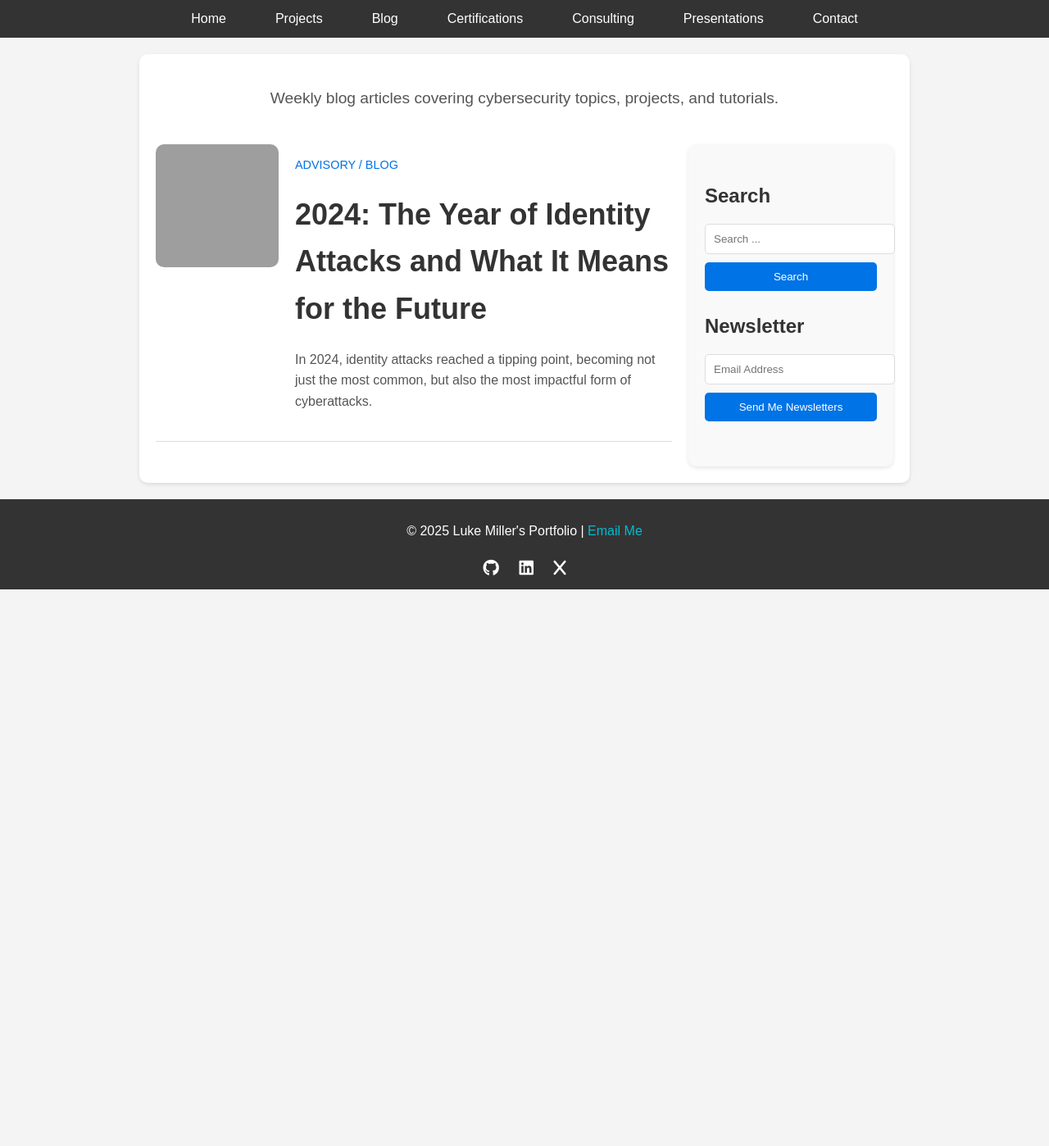
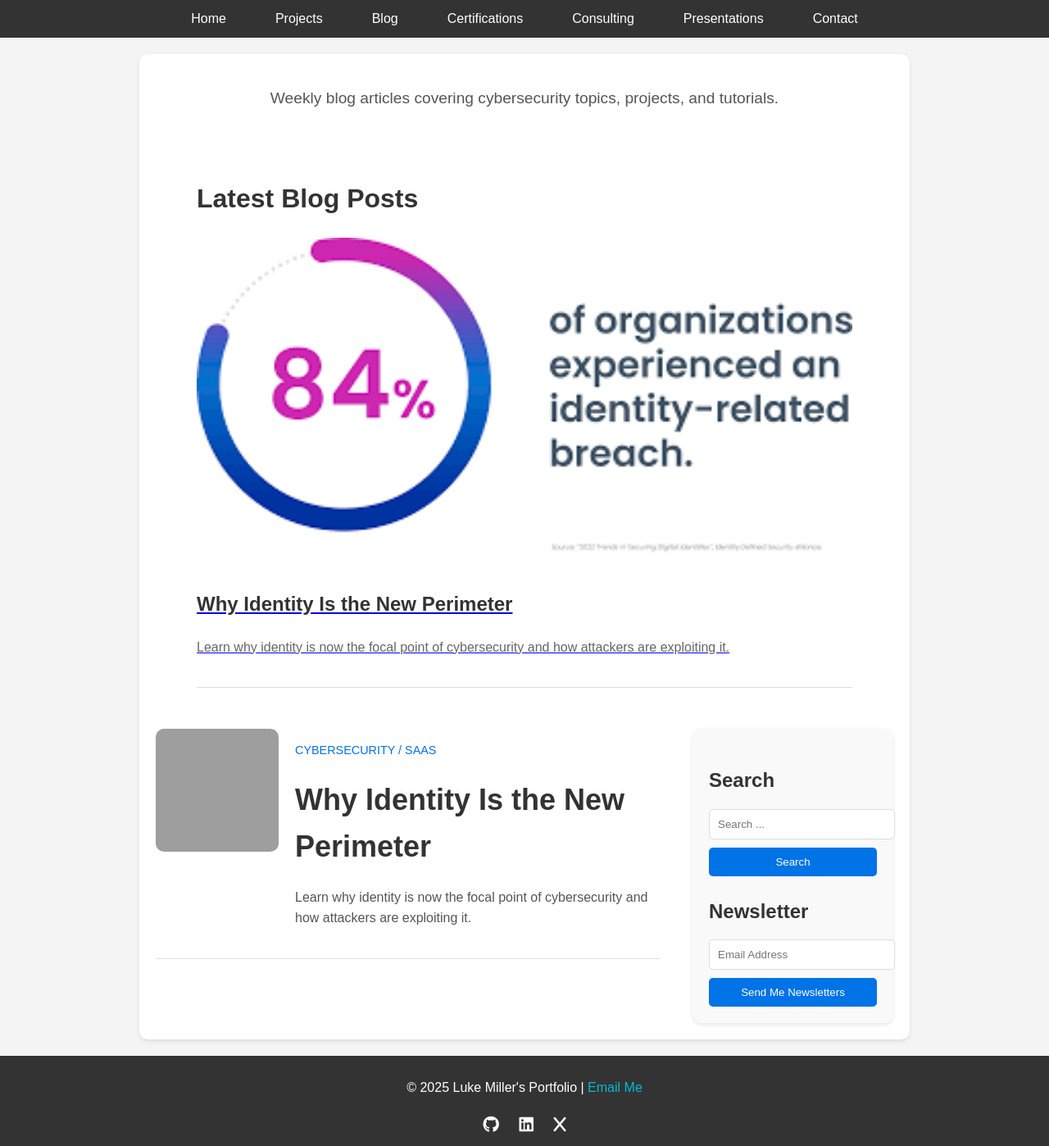
Before and after one commit to CloudSecLuke/cloudsecluke.github.io, a Jekyll site: the page built from blog.md, in a window 1280 px wide. Shown: the whole page at 82% size. Built offline with Jekyll 4.4.1, drawn with Linux system fonts in a browser that asks for light colours; before the commit the page ends 900 px from its top, so only the background shows below that; grey boxes are pictures that could not be loaded.

Commit message:
blog layout

```diff
--- a/_config.yml
+++ b/_config.yml
@@ -29,6 +29,13 @@ plugins:
   - jekyll-seo-tag
   - jekyll-sitemap
   - jekyll-feed
+  - jekyll-paginate
+
+paginate: 5
+paginate_path: "/blog/page:num/"
+
+disqus:
+  shortname: your-disqus-shortname
 
 header_pages:
   - index.md
--- a/_posts/2025-01-20-my-first-blog-post.md
+++ b/_posts/2025-01-20-my-first-blog-post.md
@@ -1,12 +1,15 @@
 ---
 layout: post
-title: "2024: The Year of Identity Attacks and What It Means for the Future"
-excerpt: "In 2024, identity attacks reached a tipping point, becoming not just the most common, but also the most impactful form of cyberattacks."
-categories: [Advisory, Blog]
-tags: [Identity, Security, Push Security]
+title: "Why Identity Is the New Perimeter"
+date: 2024-01-25
+categories: [Cybersecurity, SaaS]
+tags: [identity, MFA, security]
+excerpt: "Learn why identity is now the focal point of cybersecurity and how attackers are exploiting it."
 header:
   image: /assets/images/identity.png
+  teaser: /assets/images/identityteaser.png
 ---
+
 
 # Why Identity Is the New Perimeter
 
--- a/assets/css/styles.css
+++ b/assets/css/styles.css
@@ -241,6 +241,41 @@ body {
     background: #005bb5;
 }
 
+.blog-index {
+    max-width: 800px;
+    margin: 0 auto;
+    padding: 20px;
+}
+
+.blog-index ul {
+    list-style: none;
+    padding: 0;
+}
+
+.blog-index li {
+    margin-bottom: 30px;
+    border-bottom: 1px solid #ddd;
+    padding-bottom: 20px;
+}
+
+.blog-index img {
+    width: 100%;
+    height: auto;
+    border-radius: 5px;
+    margin-bottom: 10px;
+}
+
+.blog-index h2 {
+    font-size: 1.5em;
+    color: #333;
+}
+
+.blog-index p {
+    font-size: 1em;
+    color: #666;
+}
+
+
 /* Certifications Page */
 .certifications-page {
     max-width: 1200px;
--- a/blog.md
+++ b/blog.md
@@ -6,6 +6,21 @@ permalink: /blog/
 
 <div class="blog-header">
     <p>Weekly blog articles covering cybersecurity topics, projects, and tutorials.</p>
+</div>
+
+<div class="blog-index">
+  <h1>Latest Blog Posts</h1>
+  <ul>
+    {% for post in site.posts %}
+      <li>
+        <a href="{{ post.url | relative_url }}">
+          <img src="{{ post.header.teaser | relative_url }}" alt="{{ post.title }}">
+          <h2>{{ post.title }}</h2>
+          <p>{{ post.excerpt }}</p>
+        </a>
+      </li>
+    {% endfor %}
+  </ul>
 </div>
 
 <div class="blog-content">
@@ -24,7 +39,26 @@ permalink: /blog/
         {% endfor %}
     </div>
 
-    <aside class="blog-sidebar">
+<div class="pagination">
+  {% for post in paginator.posts %}
+    <div class="post-preview">
+      <h2><a href="{{ post.url | relative_url }}">{{ post.title }}</a></h2>
+      <p>{{ post.excerpt }}</p>
+    </div>
+  {% endfor %}
+
+  <div class="pagination-nav">
+    {% if paginator.previous_page %}
+      <a href="{{ paginator.previous_page_path | relative_url }}">&laquo; Previous</a>
+    {% endif %}
+    {% if paginator.next_page %}
+      <a href="{{ paginator.next_page_path | relative_url }}">Next &raquo;</a>
+    {% endif %}
+  </div>
+</div>
+
+
+<aside class="blog-sidebar">
         <div class="search-widget">
             <h3>Search</h3>
             <form action="/search" method="get">
@@ -33,7 +67,7 @@ permalink: /blog/
             </form>
         </div>
 
-        <div class="newsletter-widget">
+<div class="newsletter-widget">
             <h3>Newsletter</h3>
             <form action="https://formspree.io/f/your-form-id" method="POST">
                 <input type="email" name="_replyto" placeholder="Email Address" required class="newsletter-input">
```
Also changed, not shown: assets/images/identityteaser.png (added).
